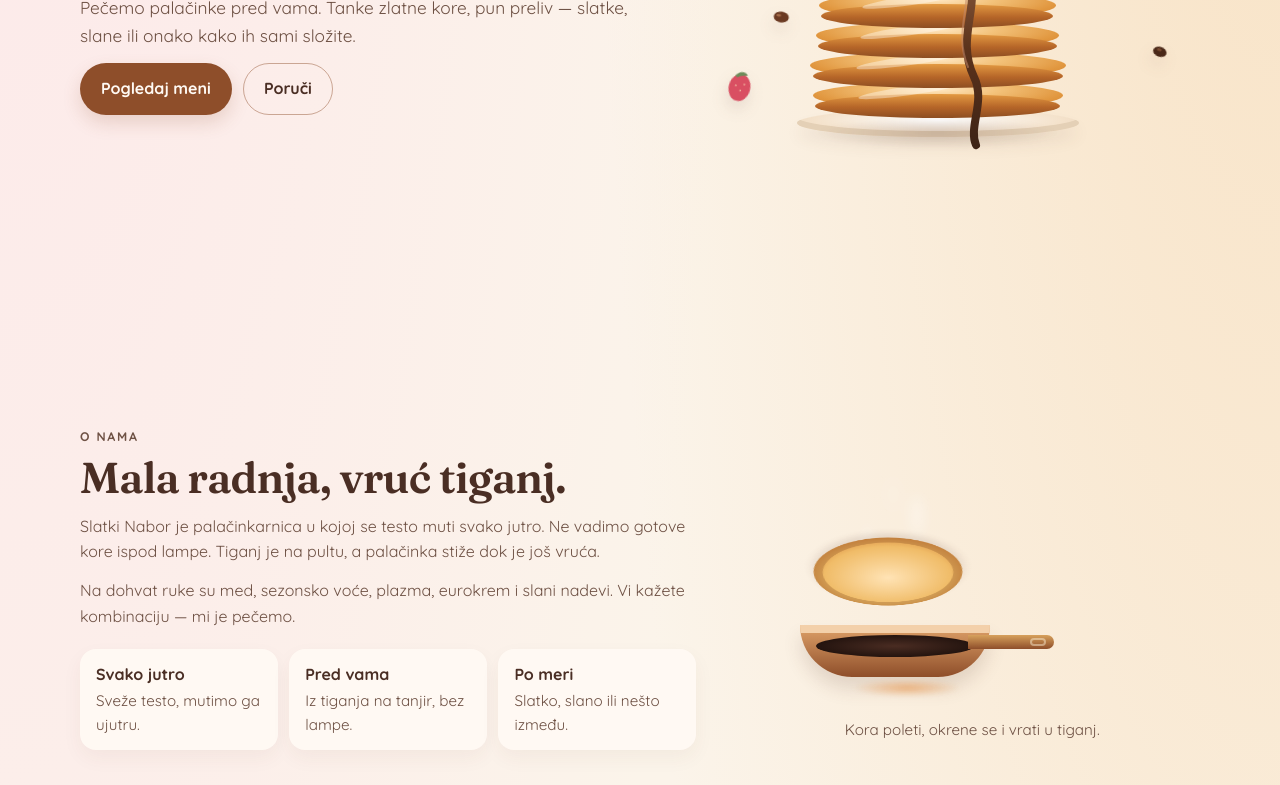
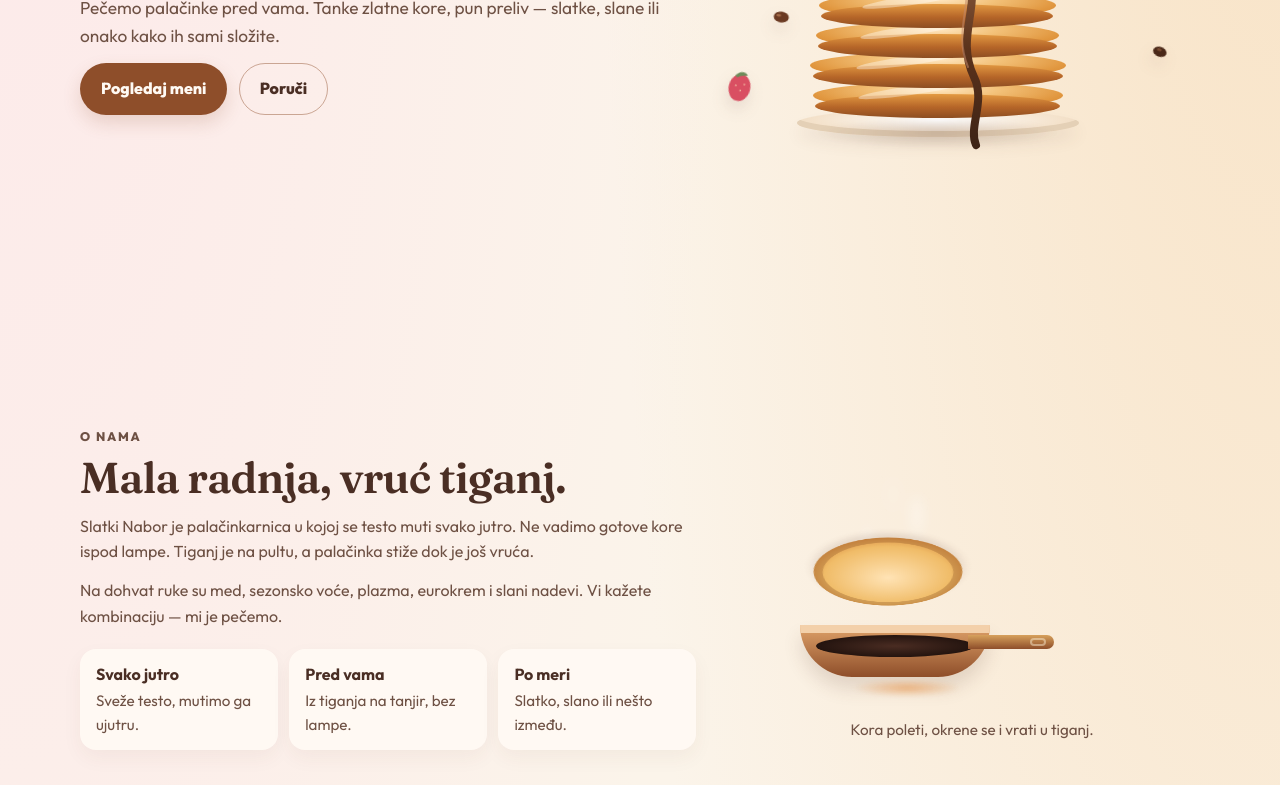
Before and after one commit to WebGlowStudio/Palacinkarnica, a plain HTML site: page index.html in a window 1280 px wide. Shown: the part 496-1281 px from the top of the page. Drawn offline with Linux system fonts and the light colour scheme.

Commit message:
Switch body text from Quicksand to Outfit
Keep Fraunces on headings and use Outfit for paragraphs, navigation, buttons, menu copy, and forms so the secondary type is clearly different.

Co-authored-by: AnaTodorović <WebGlowStudio@users.noreply.github.com>

```diff
--- a/index.html
+++ b/index.html
@@ -13,7 +13,7 @@
   <link rel="icon" href="favicon.svg" type="image/svg+xml">
   <link rel="preconnect" href="https://fonts.googleapis.com">
   <link rel="preconnect" href="https://fonts.gstatic.com" crossorigin>
-  <link href="https://fonts.googleapis.com/css2?family=Fraunces:ital,wght@0,500;0,600;0,700;1,500;1,600&family=Quicksand:wght@400;500;600;700&display=swap" rel="stylesheet">
+  <link href="https://fonts.googleapis.com/css2?family=Fraunces:ital,wght@0,500;0,600;0,700;1,500;1,600&family=Outfit:wght@400;500;600;700;800&display=swap" rel="stylesheet">
   <link rel="stylesheet" href="style.css">
   <script>document.documentElement.classList.add("js");</script>
 </head>
--- a/style.css
+++ b/style.css
@@ -15,7 +15,7 @@
   --line: rgba(92, 58, 46, 0.12);
   --shadow: 0 16px 40px rgba(92, 58, 46, 0.1);
   --serif: "Fraunces", Georgia, "Times New Roman", serif;
-  --sans: "Quicksand", "Segoe UI", sans-serif;
+  --sans: "Outfit", "Segoe UI", sans-serif;
   --header: 4.6rem;
   --radius: 22px;
 }
```
